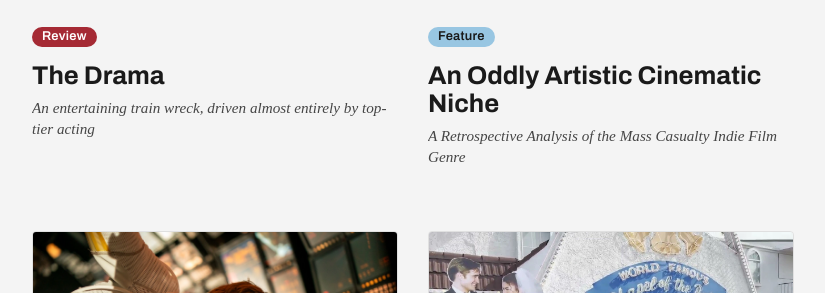
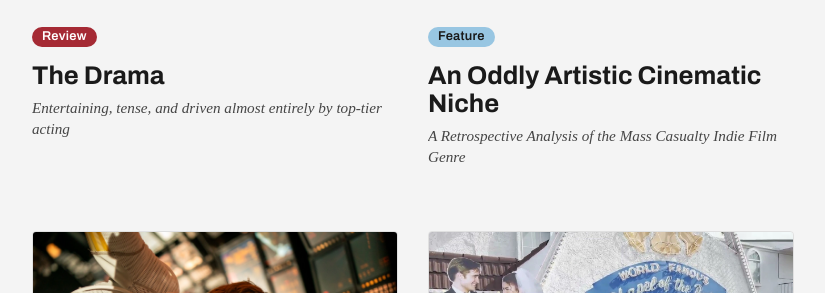
Before and after one commit to Slowburn-Movies/slowburn-movies.github.io, a Jekyll site: the page built from index.md, in a window 1280 px wide. Shown: the part 373-666 px from the top of the page, without its empty margins (228-1053 px from the left). Built offline with Jekyll 4.4.1, drawn with Linux system fonts in a browser that asks for light colours; some web fonts are replaced.

Commit message:
Update 2026-04-5-the-drama.md

```diff
--- a/_posts/2026-04-5-the-drama.md
+++ b/_posts/2026-04-5-the-drama.md
@@ -5,7 +5,7 @@ date: 2026-04-5
 author: jeff
 
 title: "The Drama"
-subtitle: "An entertaining train wreck, driven almost entirely by top-tier acting"
+subtitle: "Entertaining, tense, and driven almost entirely by top-tier acting"
 release_year: 2026
 director: "Kristoffer Borgli"
 
```
Also changed, not shown: other parts of _posts/2026-04-5-the-drama.md (+0 -2 lines).
